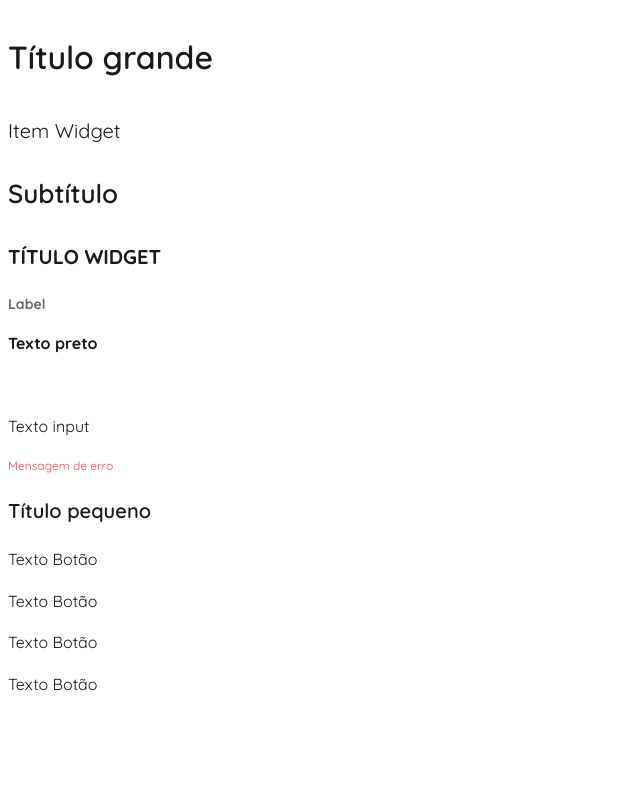
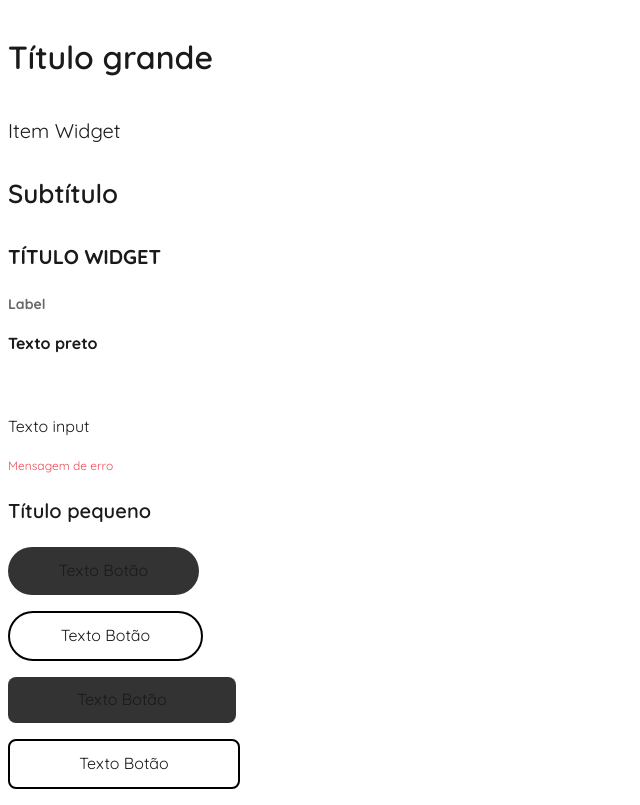
Before and after one commit to ICEI-PUC-Minas-PMV-ADS/pmv-ads-2023-1-e4-proj-infra-t3-grupo5-planner, a React (Create React App) app in the folder frontend/: page / in a window 1280 px wide. Shown: the whole page, without its empty margins (0-640 px from the left). Built offline with nearby package versions, Linux system fonts and the light colour scheme.

Commit message:
adiciona botões tradicionais

```diff
--- a/frontend/src/components/Button/Button.styled.js
+++ b/frontend/src/components/Button/Button.styled.js
@@ -1,7 +1,35 @@
 import styled from "styled-components";
 
 const ButtonStyled = styled.p`
+    display: flex;
+    flex-direction: row;
+    justify-content: center;
+    align-items: center;
+    cursor: pointer;
 
+    &.botao-preto-arredondado, &.botao-branco-arredondado {
+        background-color: #333333;
+        width: 191px;
+        height: 48px;
+        border-radius: 32px;
+    }
+
+    &.botao-preto-arredondado:hover, &.botao-branco-arredondado:hover, &.botao-preto-retangular:hover, &.botao-branco-retangular:hover {
+        background-color: #ed4858;
+    }
+
+    &.botao-preto-retangular, &.botao-branco-retangular {
+        background-color: #333333;
+        width: 228px;
+        height: 46px;
+        border-radius: 8px;
+    }
+
+    &.botao-branco-arredondado, &.botao-branco-retangular {
+        background-color: #FFFFFF;
+        border: 2px solid #000000;
+        height: 46px;
+    }
 `;
 
 export default ButtonStyled;
```
